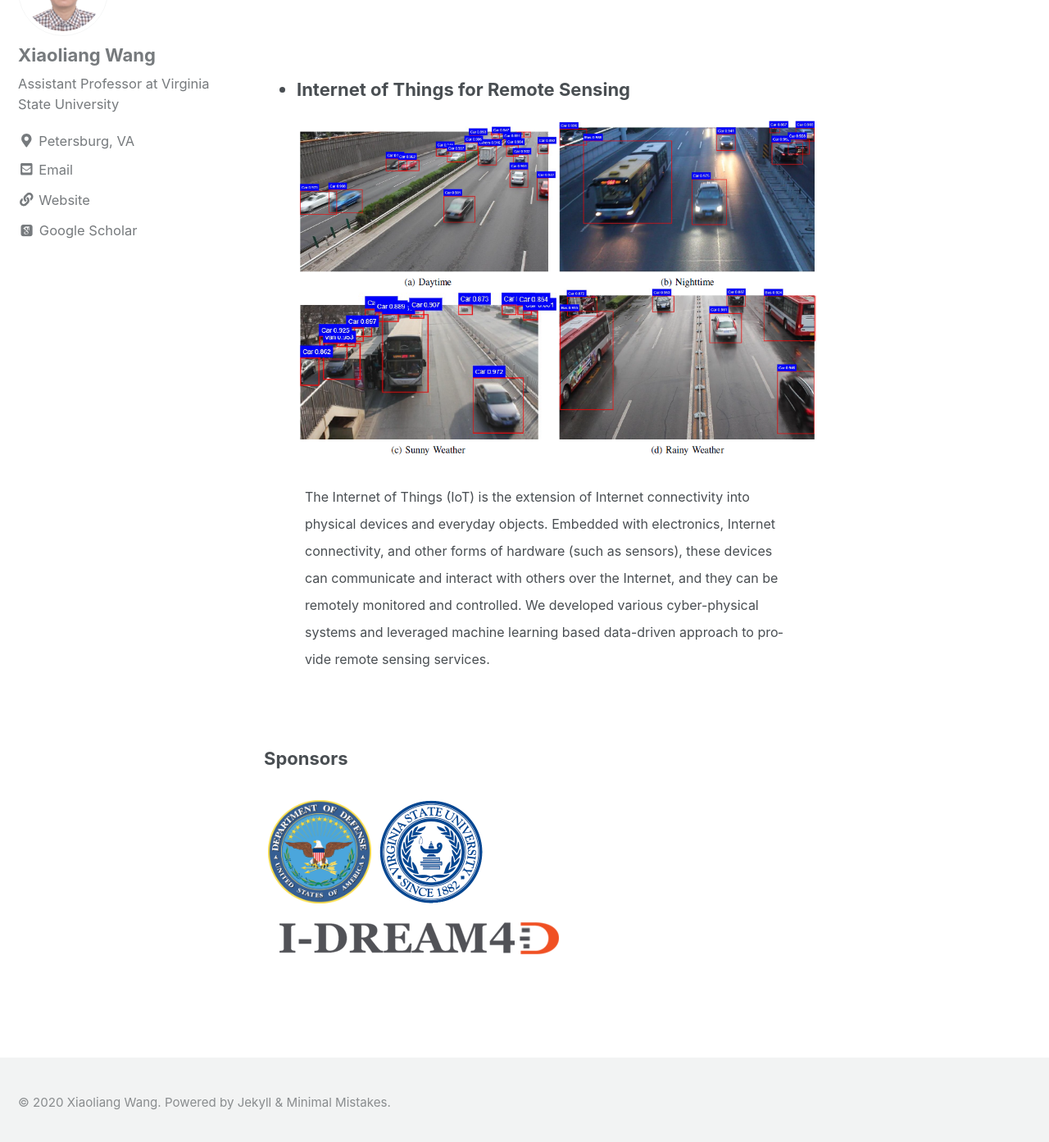
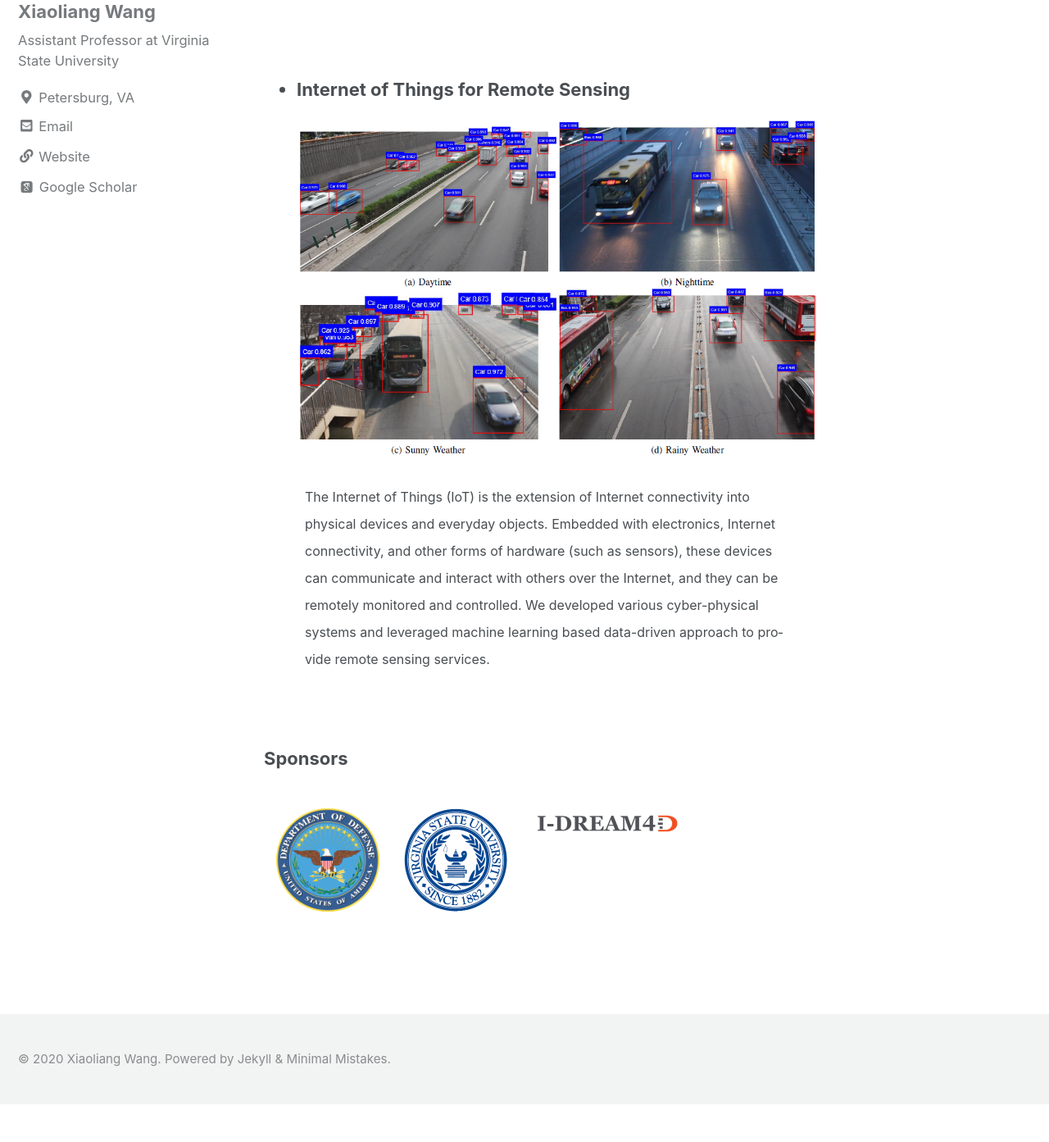
Before and after one commit to wang-xiaoliang/wang-xiaoliang.github.io, a Jekyll site: the page built from _pages/research.md, in a window 1280 px wide and 1400 px high, scrolled down 3512 px. Shown: the top 1393 px of the window at 82% size. Built offline with Jekyll 4.4.1, drawn with Linux system fonts in a browser that asks for light colours; cached includes are drawn as plain includes; nearby versions of some CDN libraries; some web fonts are replaced; after the commit the page ends 4859 px from its top, so only the background shows below that.

Commit message:
Adjust logo size

```diff
--- a/_pages/research.md
+++ b/_pages/research.md
@@ -20,7 +20,7 @@ div {
 
 .column {
   float: left;
-  padding: 5px;
+  padding: 15px;
 }
 
 /* Clearfix (clear floats) */
@@ -103,6 +103,6 @@ data-driven approach to provide remote sensing services.</font></p></div>
     <img src="/images/VSU.png" alt="Virginia State University" style="width:126px;height:126px;">
   </div>
   <div class="column">
-    <img src="/images/idream4d.png" alt="IDREAM4D Consortium" style="width:372px;height:63px;">
+    <img src="/images/idream4d.png" alt="IDREAM4D Consortium" style="width:186px;height:32px;">
   </div>
 </div>
```
